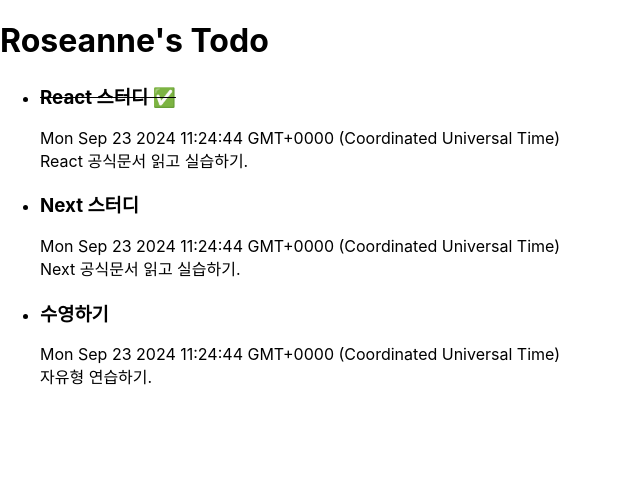
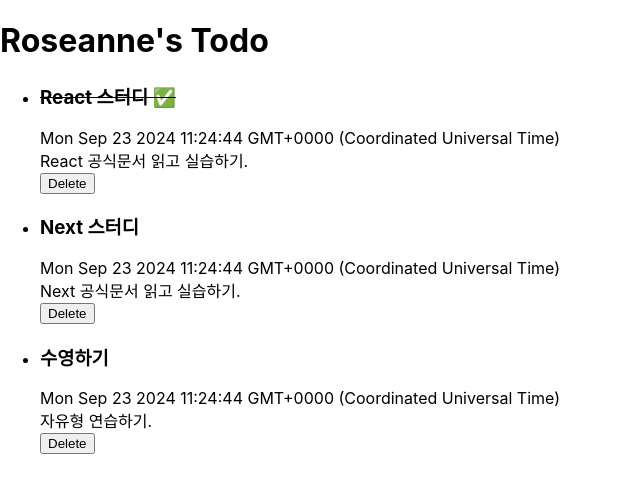
Before and after one commit to rimrim990/learn-react, a React (Create React App) app: page / in a window 1280 px wide. Shown: the top 492 px of the page, without its empty margins (0-640 px from the left). Built offline with nearby package versions, Linux system fonts and the light colour scheme; the HTML template or start-up script is replaced by a standard one.

Commit message:
02. Adding Interactivity

```diff
--- a/src/components/Todo.tsx
+++ b/src/components/Todo.tsx
@@ -2,9 +2,10 @@
 
 interface Props {
     data: Data
+    handleDelete: () => void
 }
 
-export default function Todo({data}: Props) {
+export default function Todo({data, handleDelete}: Props) {
     const {title, content, createdAt, finishedAt} = data;
 
     return (
@@ -12,6 +13,7 @@
             <h3>{!!finishedAt ? <del>{title + ' ✅'}</del> : title}</h3>
             <span>{createdAt.toString()}</span>
             <div>{content}</div>
+            <button onClick={handleDelete}>Delete</button>
         </li>
     )
 }
--- a/src/components/TodoList.tsx
+++ b/src/components/TodoList.tsx
@@ -1,6 +1,6 @@
 import type {Data} from "./types";
 import Todo from './Todo'
-import React from "react";
+import React, {useState} from "react";
 
 const datas: Data[] = [
     {
@@ -25,12 +25,18 @@
 ]
 
 export default function TodoList() {
+    const [todos, setTodos] = useState(datas)
+
+    const handleDelete = (id: number) => {
+        setTodos(t => t.filter(todo => todo.id !== id))
+    }
+
     return (
         <>
             <h1>Roseanne's Todo</h1>
             <ul>
                 {
-                    datas.map(data => <Todo data={data} key={data.id}/>)
+                    todos.map(todo => <Todo data={todo} handleDelete={() => handleDelete(todo.id)} key={todo.id}/>)
                 }
             </ul>
         </>
```
